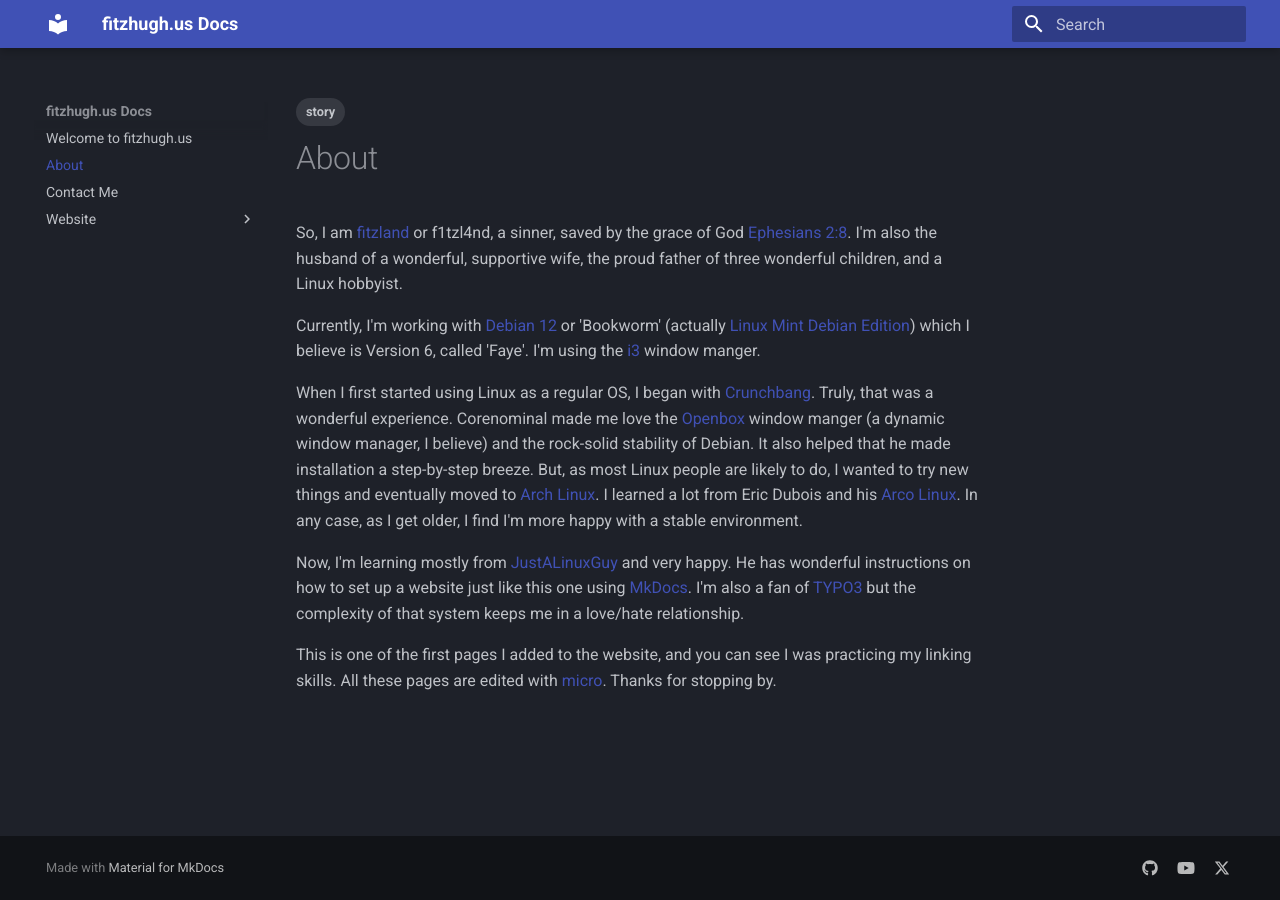
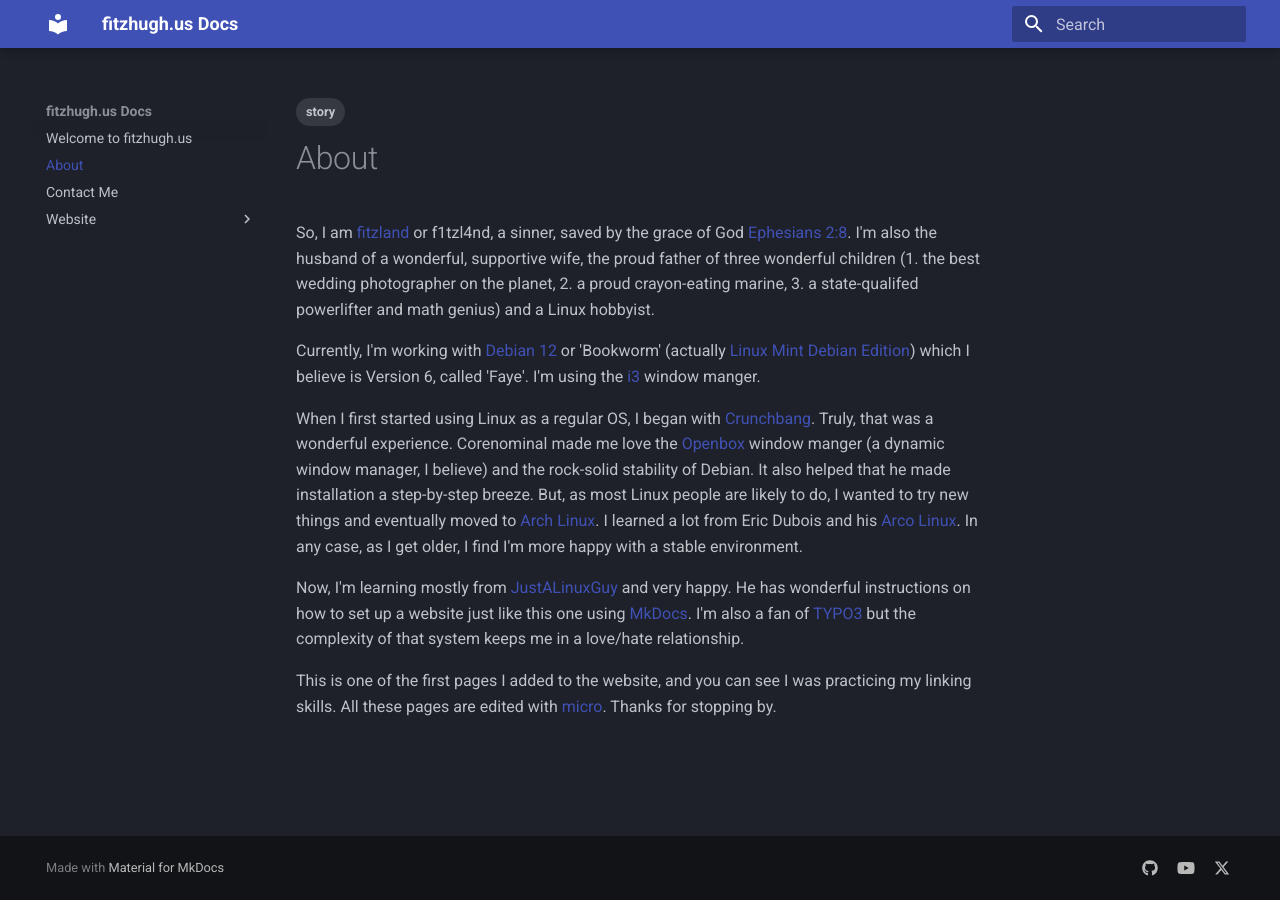
Before and after one commit to fitzland/octo-potato, an MkDocs documentation site: the page built from docs/about.md, in a window 1280 px wide. Built offline with MkDocs 1.6.1 and Material for MkDocs 9.7.7, drawn with Linux system fonts in a browser that asks for light colours.

Commit message:
edit details about kids

```diff
--- a/docs/about.md
+++ b/docs/about.md
@@ -5,7 +5,7 @@
 
 # About
 
-So, I am [fitzland](https://github.com/fitzland){:target="_blank"} or f1tzl4nd, a sinner, saved by the grace of God [Ephesians 2:8](https://biblehub.com/ephesians/2-8.htm){:target="_blank"}. I'm also the husband of a wonderful, supportive wife, the proud father of three wonderful children, and a Linux hobbyist.
+So, I am [fitzland](https://github.com/fitzland){:target="_blank"} or f1tzl4nd, a sinner, saved by the grace of God [Ephesians 2:8](https://biblehub.com/ephesians/2-8.htm){:target="_blank"}. I'm also the husband of a wonderful, supportive wife, the proud father of three wonderful children (1. the best wedding photographer on the planet, 2. a proud crayon-eating marine, 3. a state-qualifed powerlifter and math genius) and a Linux hobbyist.
 
 Currently, I'm working with [Debian 12](https://www.debian.org/News/2025/20250315){:target="_blank"} or 'Bookworm' (actually [Linux Mint Debian Edition](https://linuxmint.com/download_lmde.php){:target="_blank"}) which I believe is Version 6, called 'Faye'. I'm using the [i3](https://i3wm.org/){:target="_blank"} window manger.
 
```
